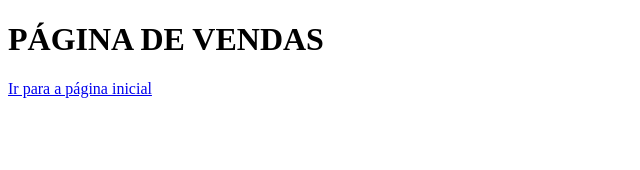
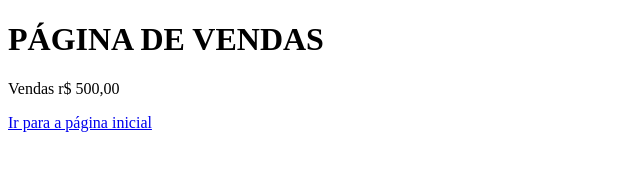
Before and after one commit to Wanderson98/estudoGit, a plain HTML site: page vendas.html in a window 1280 px wide. Shown: the whole page, without its empty margins (0-640 px from the left). Drawn offline with Linux system fonts and the light colour scheme.

Commit message:
adicionado valor vendas

```diff
--- a/vendas.html
+++ b/vendas.html
@@ -8,6 +8,7 @@
 </head>
 <body>
     <H1>PÁGINA DE VENDAS</H1>
+    <p>Vendas r$ 500,00</p>
     <a href="index.html"> Ir para a página inicial</a>
 </body>
 </html>
```
